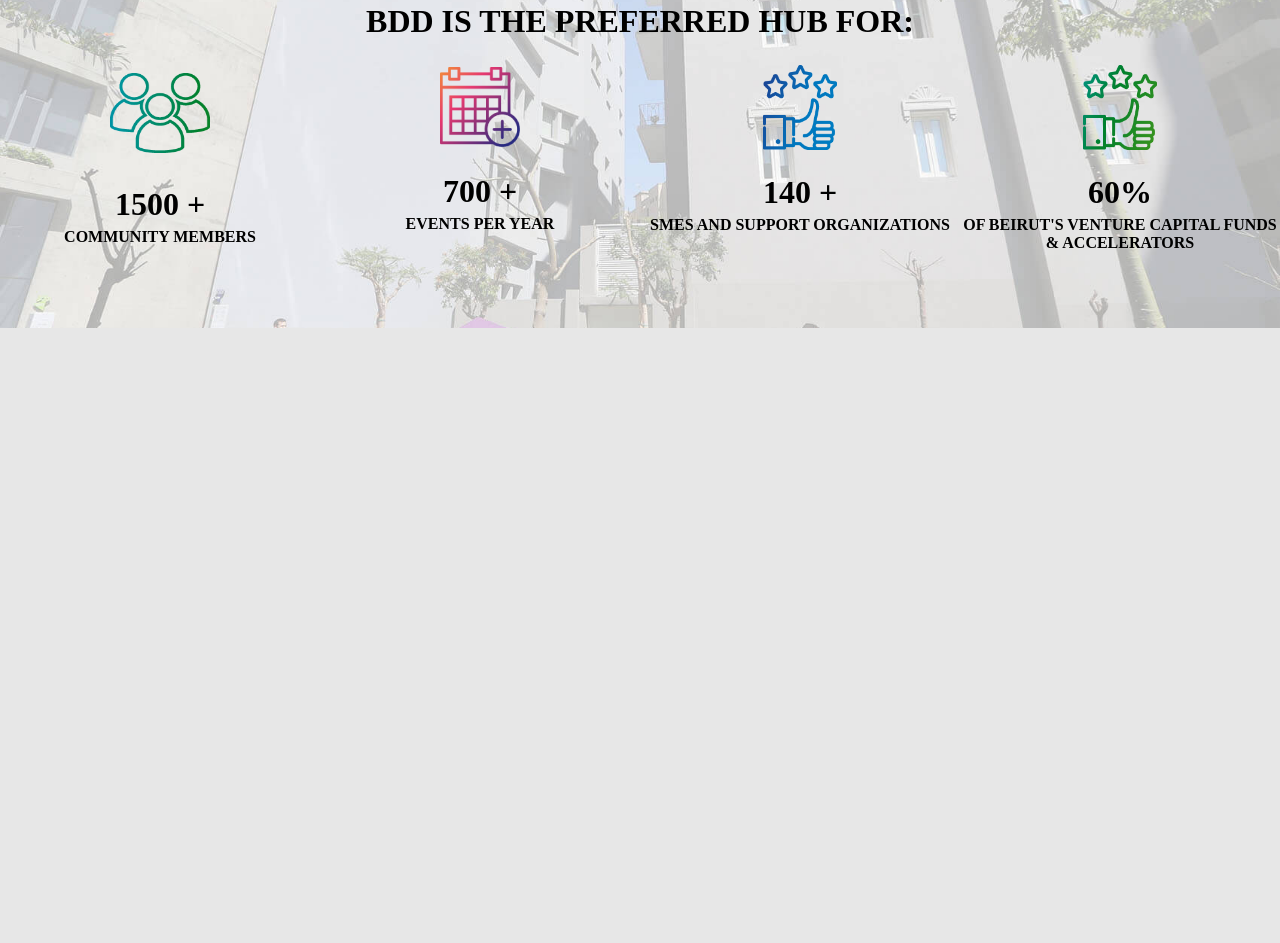
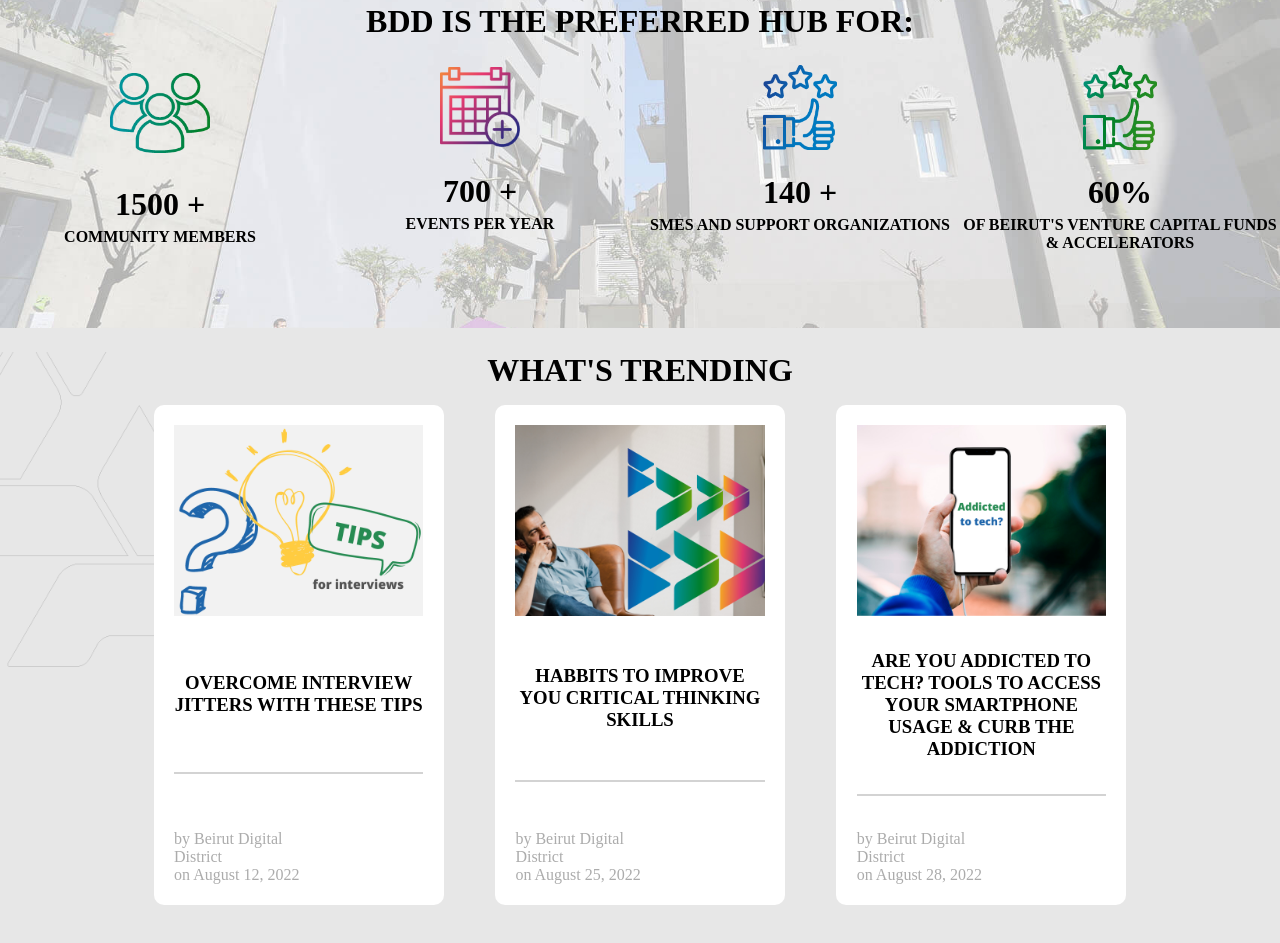
Before and after one commit to MoustafaIsm/bdd-clone-frontend, a plain HTML site: page index.html in a window 1280 px wide. Shown: the part 2593-3536 px from the top of the page. Before the commit the page ends 2921 px from the top, so only its background shows below. Drawn offline with Linux system fonts and the light colour scheme.

Commit message:
Finished trending section

```diff
--- a/index.html
+++ b/index.html
@@ -185,6 +185,49 @@
             </div>
         </div>
     </section>
+    <!-- Trending -->
+    <section class="trending">
+        <div>
+            <p class="title capitalize bold">What's trending</p>
+        </div>
+        <div class="trending-topics">
+            <div class="trending-topic">
+                <div><img src="./images/trending.png" alt="Trending"></div>
+                <div>
+                    <h3 class="bold capitalize center-text">Overcome interview jitters with these tips</h3>
+                </div>
+                <div class="divider"></div>
+                <div class="date-place">
+                    <p>by Beirut Digital District</p>
+                    <p>on August 12, 2022</p>
+                </div>
+            </div>
+            <div class="trending-topic">
+                <div><img src="./images/trending1.png" alt="Trending1"></div>
+                <div>
+                    <h3 class="bold capitalize center-text">Habbits to improve you critical thinking skills</h3>
+                </div>
+                <div class="divider"></div>
+                <div class="date-place">
+                    <p>by Beirut Digital District</p>
+                    <p>on August 25, 2022</p>
+                </div>
+            </div>
+            <div class="trending-topic">
+                <div><img src="./images/trending2.png" alt="Trending2"></div>
+                <div>
+                    <h3 class="bold capitalize center-text">Are you addicted to tech? Tools to access Your smartphone
+                        usage & curb
+                        the addiction</h3>
+                </div>
+                <div class="divider"></div>
+                <div class="date-place">
+                    <p>by Beirut Digital District</p>
+                    <p>on August 28, 2022</p>
+                </div>
+            </div>
+        </div>
+    </section>
 </body>
 
 </html>
--- a/styles/styles.css
+++ b/styles/styles.css
@@ -228,6 +228,45 @@ body {
     padding-bottom: 5px;
 }
 
+/* Tredning */
+.trending {
+    display: flex;
+    flex-direction: column;
+    align-items: center;
+    margin: 3vh 0vw;
+    background-image: url("/bdd-clone-frontend/images/trendingBackground.png");
+    background-position: center;
+    background-repeat: no-repeat;
+    background-size: cover;
+}
+
+.trending-topics {
+    display: flex;
+    justify-content: center;
+    width: 80%;
+}
+
+.trending-topic {
+    width: 33.33%;
+    margin: 2vh 2vw;
+    background-color: white;
+    padding: 2%;
+    border-radius: 10px;
+    height: 500px;
+    display: flex;
+    flex-direction: column;
+    justify-content: space-between;
+}
+
+.trending-topic img {
+    width: 100%;
+}
+
+.date-place {
+    color: rgb(172, 172, 172);
+    width: 60%;
+}
+
 /* Utilities */
 .btn {
     background-color: #0078BE;
@@ -257,6 +296,9 @@ body {
     text-align: center;
 }
 
+.divider {
+    border-top: 2px solid lightgray;
+}
 
 
 /* Media Query */
```
Also changed, not shown: images/trending.png (added), images/trending1.png (added), images/trending2.png (added), images/trendingBackground.png (added).
